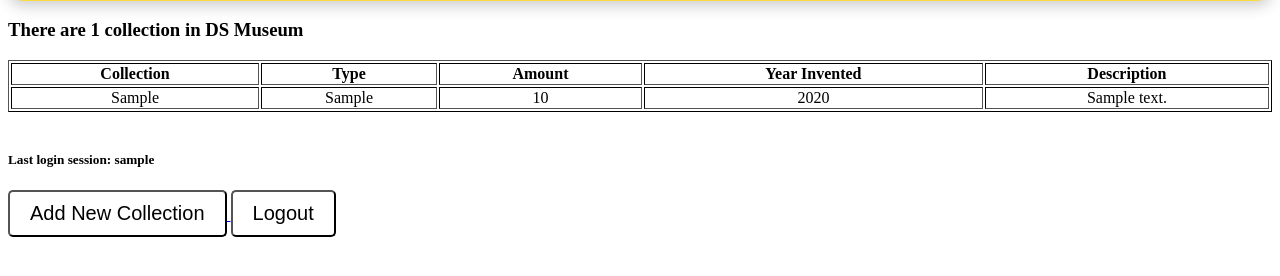
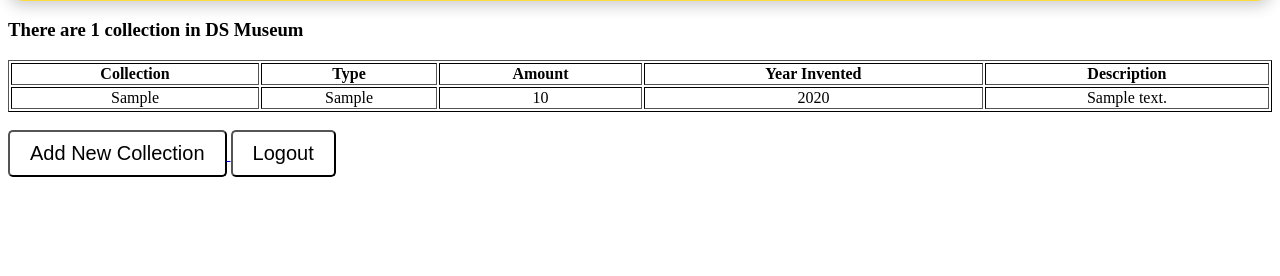
Before and after one commit to ErstevanAlmeida/museum-collection-management, a Django app: template main/templates/main.html in a window 1280 px wide. Shown: the part 285-561 px from the top of the page. Run offline with Django 4.2, Linux system fonts and the light colour scheme; tables that the repository leaves empty hold one stand-in row (values such as "Sample post"); the template is opened without the code that fills it: values that come from a table or form of the project are taken from there, most other values are stand-ins (such as "Sample title", 1, 10 or a date in 2020).

Commit message:
mengirimkan tugas 4 v3

```diff
--- a/main/templates/main.html
+++ b/main/templates/main.html
@@ -43,7 +43,7 @@
 
     <br />
 
-    <h5>Last login session: {{ last_login }}</h5>
+    <!-- <h5>Last login session: {{ last_login }}</h5> -->
 
     <a href="{% url 'main:create_product' %}">
         <button>
@@ -51,10 +51,12 @@
         </button>
     </a>
 
-    <a href="{% url 'main:logout' %}"></a>
+    <a href="{% url 'main:logout' %}">
         <button>
             Logout
         </button>
+    </a>
+
 </div>
 
 {% endblock content %}
--- a/main/views.py
+++ b/main/views.py
@@ -22,7 +22,7 @@ def show_main(request):
         'class': 'PBP - E',
         'products': collection,
         'collection_count': collection_count,
-        'last_login': request.COOKIES['last_login'],
+        'last_login': request.COOKIES.get('last_login'),
     }
 
     return render(request, "main.html", context)
```
